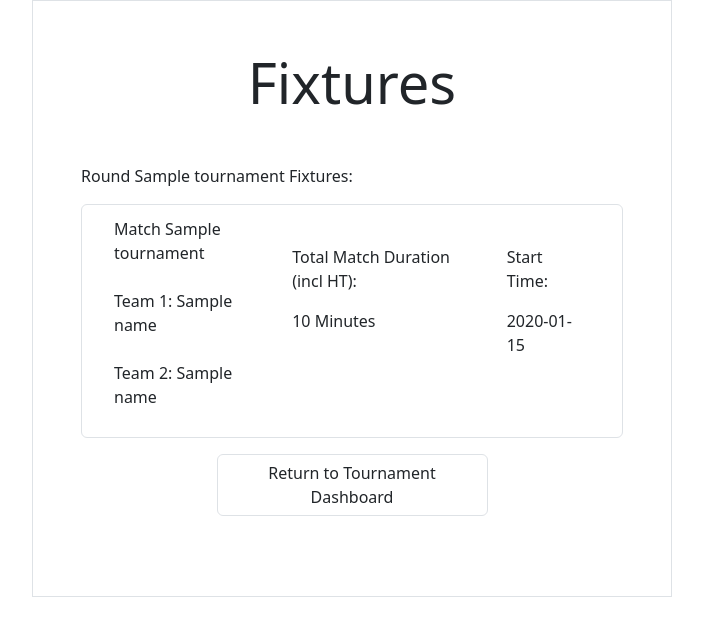
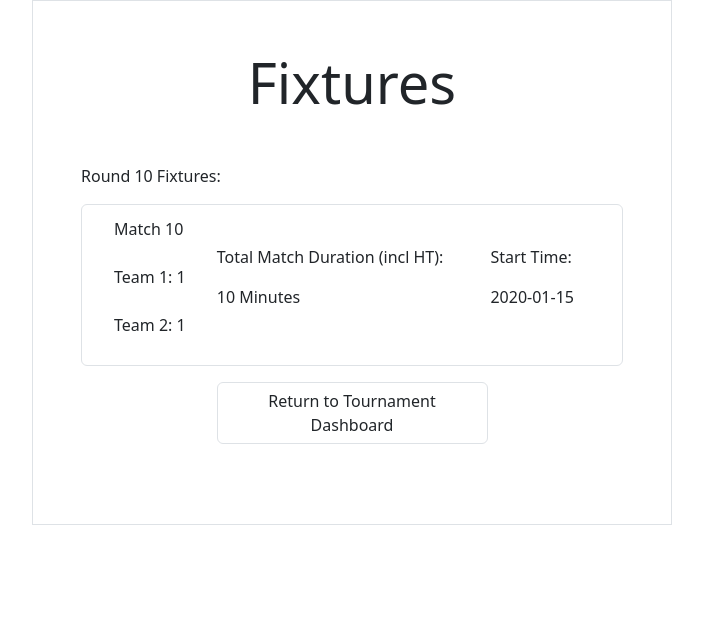
Before and after one commit to Ben-Wright-23/NEA-Project, a Flask app: template templates/fixtures.html in a window 1280 px wide. Shown: the top 636 px of the page, without its empty margins (288-991 px from the left). Run offline with Flask 3, Linux system fonts and the light colour scheme; the template is opened without the code that fills it: most values are stand-ins (such as "Sample title", 1, 10 or a date in 2020).

Commit message:
Finished testing the tournament viewing feature

```diff
--- a/templates/Dashboard.html
+++ b/templates/Dashboard.html
@@ -80,6 +80,7 @@
         <p><a class = "btn link-dark border mb-3 w-75" href = "/logout">Logout</a></p>
         <!-- Creates a button for users to logout of their account, links to the logout function.  -->
     </div>
+    {{error}}
     </div>
 </body>
 </html>
--- a/templates/fixtures.html
+++ b/templates/fixtures.html
@@ -14,37 +14,59 @@
 </head>
 <body>
     <div class = "container border p-5 w-50">
-        <!-- Contains all the contents in a box with 5 padding to make it fit screeens well and look simplistic -->
+        <!-- Contains all the contents in a box with 5 padding to make it fit screeens well and look simplistic. -->
         <h1 class = "display-4 text-center mb-5 text-dark">Fixtures</h1>
         <!-- Creates main heading for the page, centered and a margin below so is emphasised -->
-        {% for i in tournament %}
-        <!-- will repeat the contents for evry round in the tournament in turn -->
+        {% for i in matchScores %}
+        <!-- will repeat the contents for every round in matchScores in turn -->
         <label class = "text-dark mb-3">Round {{i}} Fixtures:</label>
         <!-- Creates a label for list of fixtures for this round, with this round's number displayed in the label -->
         <div class = "mb-3">
             <!-- Creates a division for the list of fixtures for this round -->
             <ul class="list-group">
                 <!-- Creates an unordered list to contain each match in the round and details of each match, bootstrap list-group class creates simplistic style -->
-                {% for match in tournament[i] %}
+                {% for match in matchScores[i] %}
                 <!-- Content repeats for each match in the currently being dealt with round -->
                 <li class="list-group-item">
                     <!-- Creates the list item for each match in the round in turn, bootstrap list-group-item class creates simplistic style -->
                     <div style= "display: flex; justify-content: space-between;" class = "mx-3">
                         <!-- Creates a division for each match in the round in turn, in which each item will be displayed evenly spaced horizontally across the division -->
                         <div style= "display: flex; justify-content: space-between; flex-direction: column;">
-                            <!-- Creates a division for the teams part of each match in the round in turn's details, in which each item will be displayed evenly spaced vertically through the division -->
+                            <!-- Creates a division for the teams part of each match in the round in turn's details,
+                                 in which each item will be displayed evenly spaced vertically through the division -->
                             <div class="my-1">
                                 <p>Match {{match}}</p>
                                 <!-- Displays a label for each match in the round in turn, stating its number in the sequence of matches for this round -->
                             </div>
+                            {% if matchScores[i][match][1] is string %}
                             <div class="my-1">
-                                <p>Team 1: {{tournament[i][match][1]}}</p>
-                                <!-- Displays and labels the first team in each match in the round in turn, taken from the bracket stored in the database -->
+                                <p>Team 1: {{matchScores[i][match][1]}}</p>
+                                <!-- Displays and labels the first team in each match in the round in turn if the score for this team in the match has not been entered,
+                                     taken from the matchScores stored in the database -->
                             </div>
+                            {% else %}
                             <div class="my-1">
-                                <p>Team 2: {{tournament[i][match][2]}}</p>
-                                <!-- Displays and labels the second team in each match in the round in turn, taken from the bracket stored in the database -->
+                                <p>Team 1: {{matchScores[i][match][1][0]}}</p>
+                                <!-- Displays and labels the first team in each match in the round in turn if the score for this team in the match has been entered,
+                                     taken from the matchScores stored in the database -->
                             </div>
+                            {% endif %}
+                            <!-- If statement ensures the first team name for each match is displayed correctly, no matter if the score has been entered for the match or not -->
+
+                            {% if matchScores[i][match][1] is string %}
+                            <div class="my-1">
+                                <p>Team 2: {{matchScores[i][match][2]}}</p>
+                                <!-- Displays and labels the second team in each match in the round in turn if the score for this team in the match has not been entered,
+                                     taken from the matchScores stored in the database -->
+                            </div>
+                            {% else %}
+                            <div class="my-1">
+                                <p>Team 2: {{matchScores[i][match][2][0]}}</p>
+                                <!-- Displays and labels the second team in each match in the round in turn if the score for this team in the match has been entered,
+                                     taken from the matchScores stored in the database -->
+                            </div>
+                            {% endif %}
+                            <!-- If statement ensures the second team name for each match is displayed correctly, no matter if the score has been entered for the match or not -->
                         </div>
                         <div class="p-3 mt-3">
                             <p>Total Match Duration (incl HT): </p>
@@ -60,9 +82,11 @@
                     </div>
                 </li>
                 {% endfor %}
+
             </ul>
         </div>
         {% endfor %}
+
         <div class = "text-center mb-3">
             <p><a class = "btn link-dark border mb-3 w-50" href = "/tournamentDashboard">Return to Tournament Dashboard</a></p>
             <!-- Creates the button to return the user to the tournament dashboard, displayed centrally and below the fixtures list -->
```
Also changed, not shown: routes/tournamentProgression.py (+6 -5 lines), appData.db.
